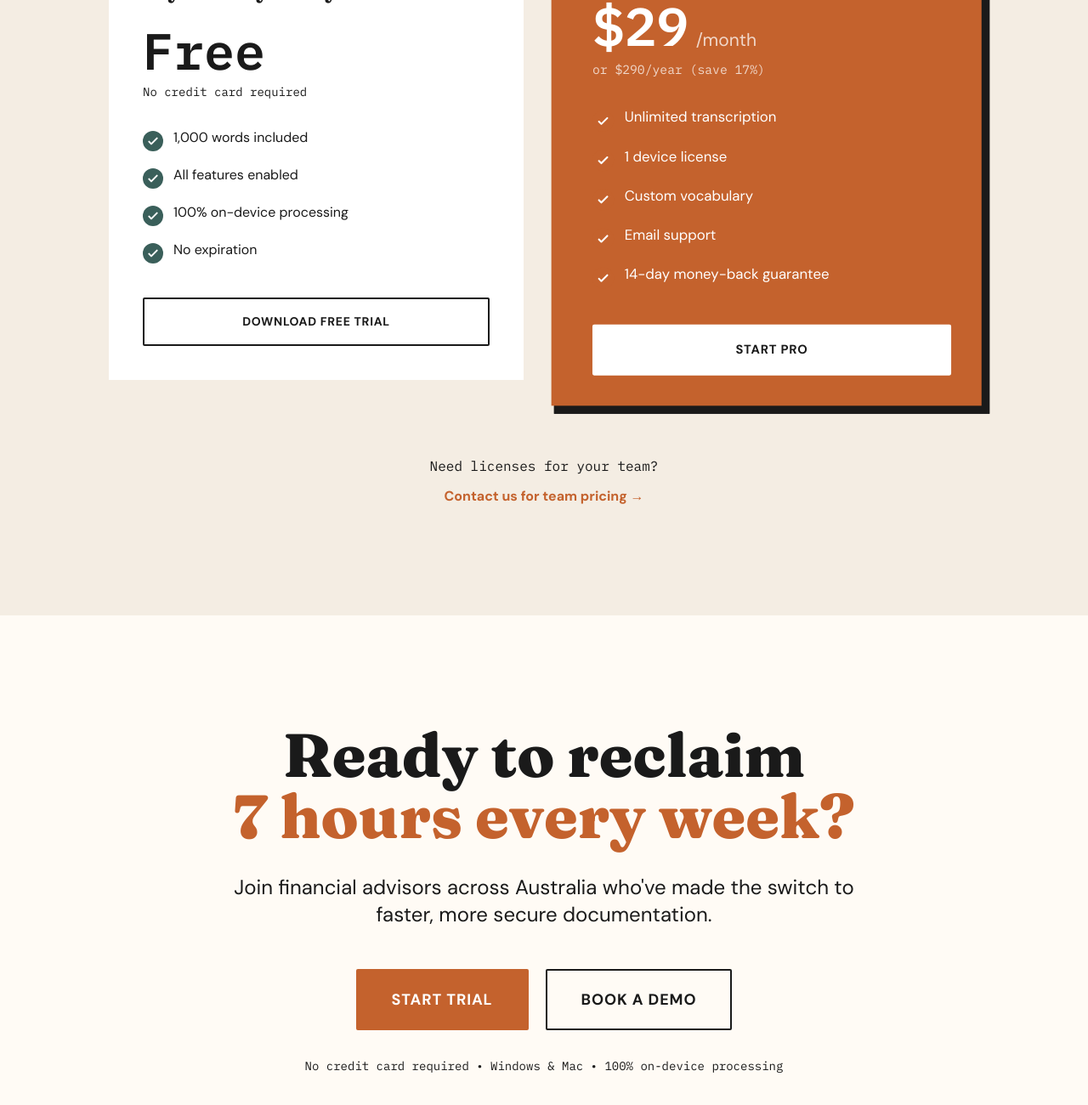
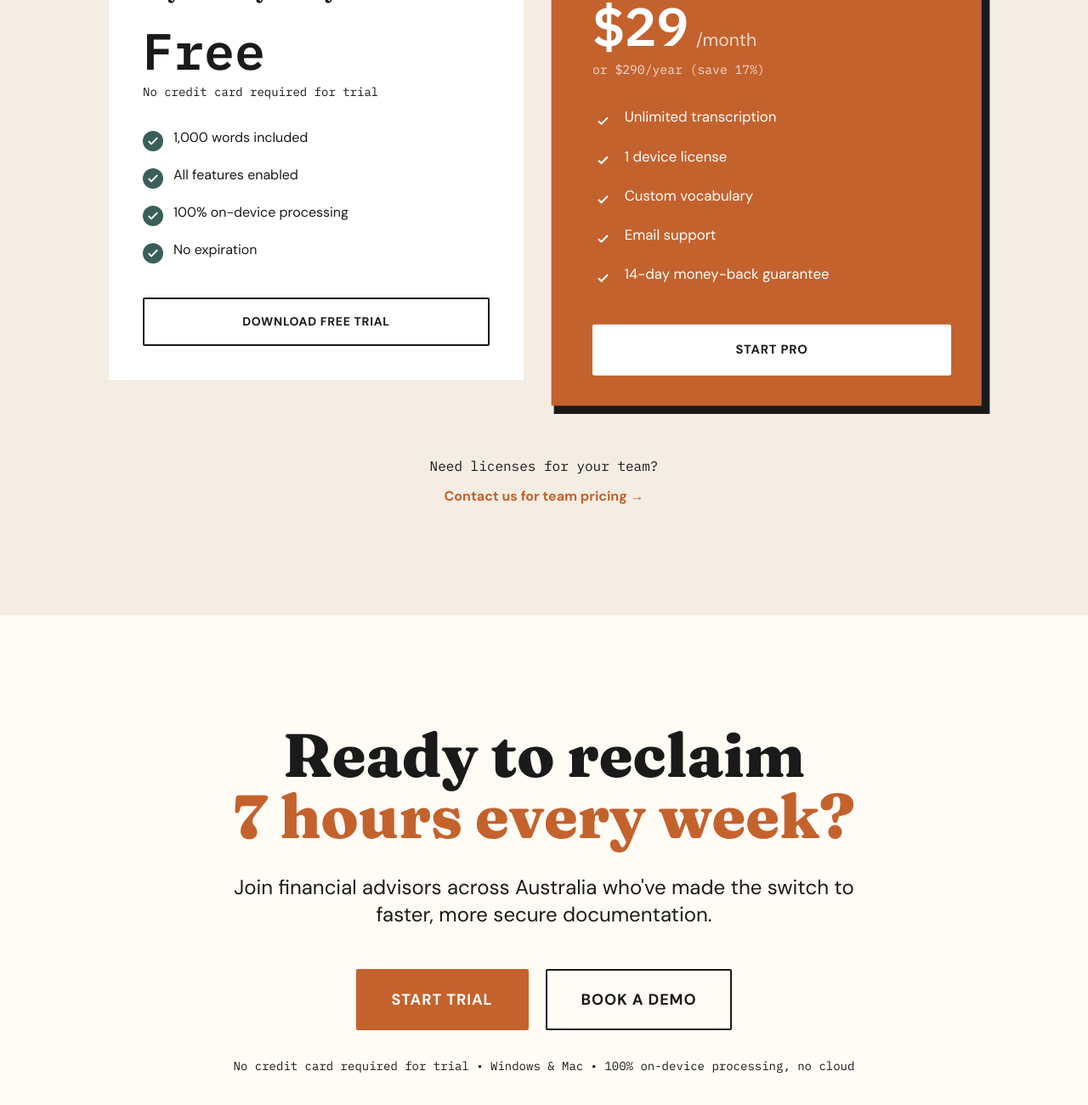
Before and after one commit to harrisonleaplab/Finvoice, a plain HTML site: page index.html in a window 1280 px wide. Shown: the part 6039-7339 px from the top of the page at 85% size. Drawn offline with nearby package versions, Linux system fonts and the light colour scheme.

Commit message:
Add files via upload

```diff
--- a/index.html
+++ b/index.html
@@ -796,7 +796,7 @@
                         <div class="flex items-baseline gap-2 mb-2">
                             <span class="text-6xl font-bold mono-font">Free</span>
                         </div>
-                        <p class="text-sm mono-font text-slate">No credit card required</p>
+                        <p class="text-sm mono-font text-slate">No credit card required for trial</p>
                     </div>
 
                     <div class="space-y-4 mb-10">
@@ -926,7 +926,7 @@
                 </button>
             </div>
             <p class="text-sm mono-font text-slate">
-                No credit card required • Windows & Mac • 100% on-device processing
+                No credit card required for trial • Windows & Mac • 100% on-device processing, no cloud
             </p>
         </div>
     </section>
```
